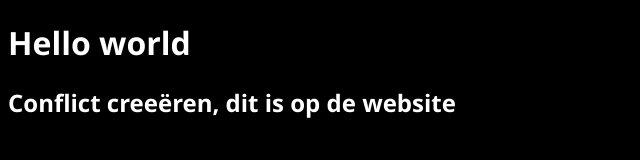
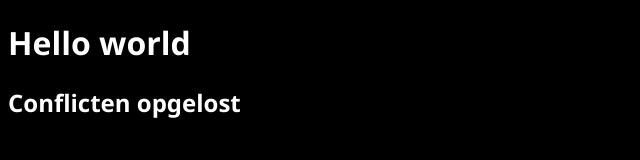
Before and after one commit to liesdepraeter/liesdepraeter.github.io, a plain HTML site: page index.html in a window 1280 px wide. Shown: the whole page, without its empty margins (0-640 px from the left). Drawn offline with Linux system fonts and the light colour scheme.

Commit message:
update html

```diff
--- a/index.html
+++ b/index.html
@@ -8,6 +8,6 @@
 </head>
 <body>
     <h1>Hello world</h1>
-    <h2>Conflict creeëren, dit is op de website</h2>
+    <h2>Conflicten opgelost</h2>
 </body>
 </html>
```
